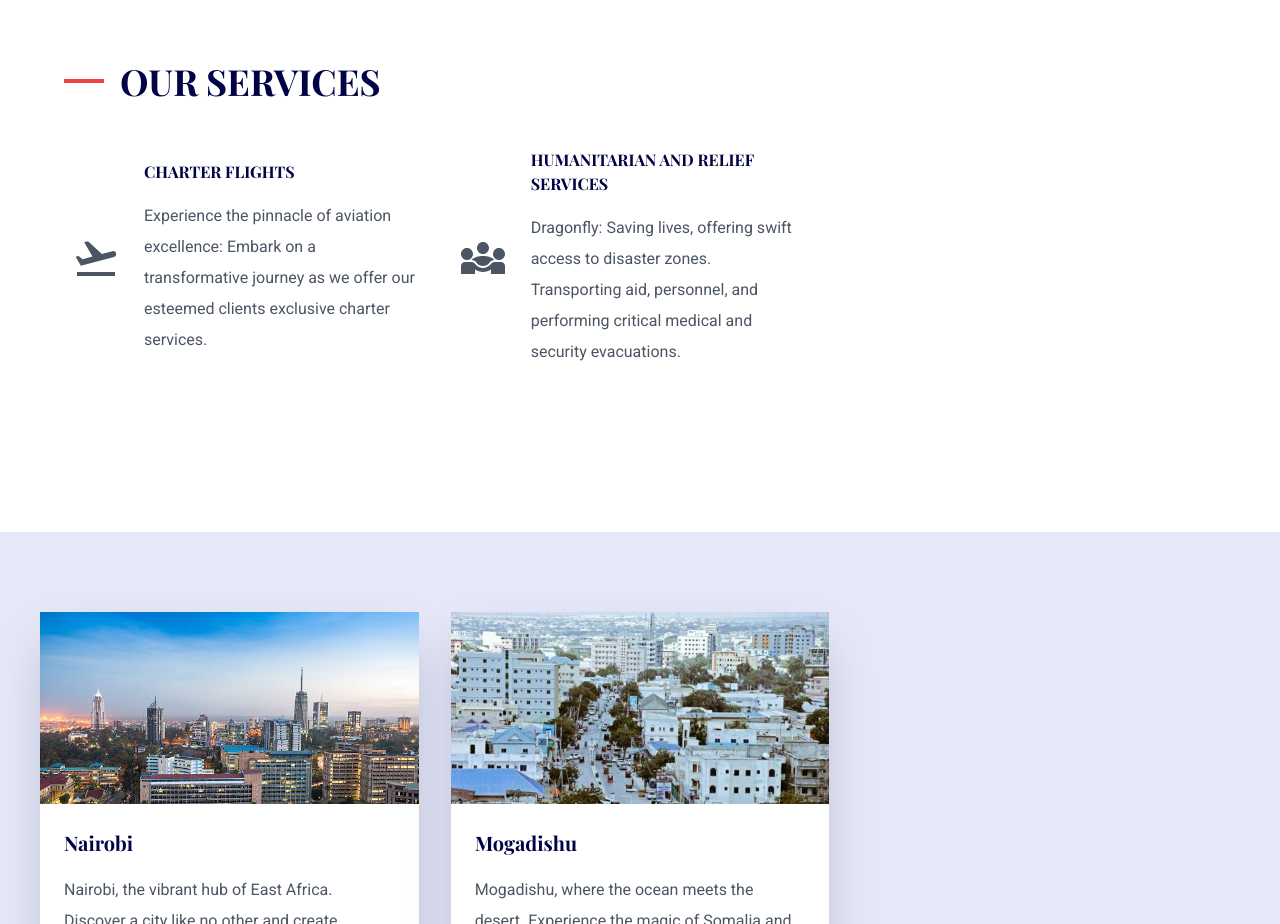
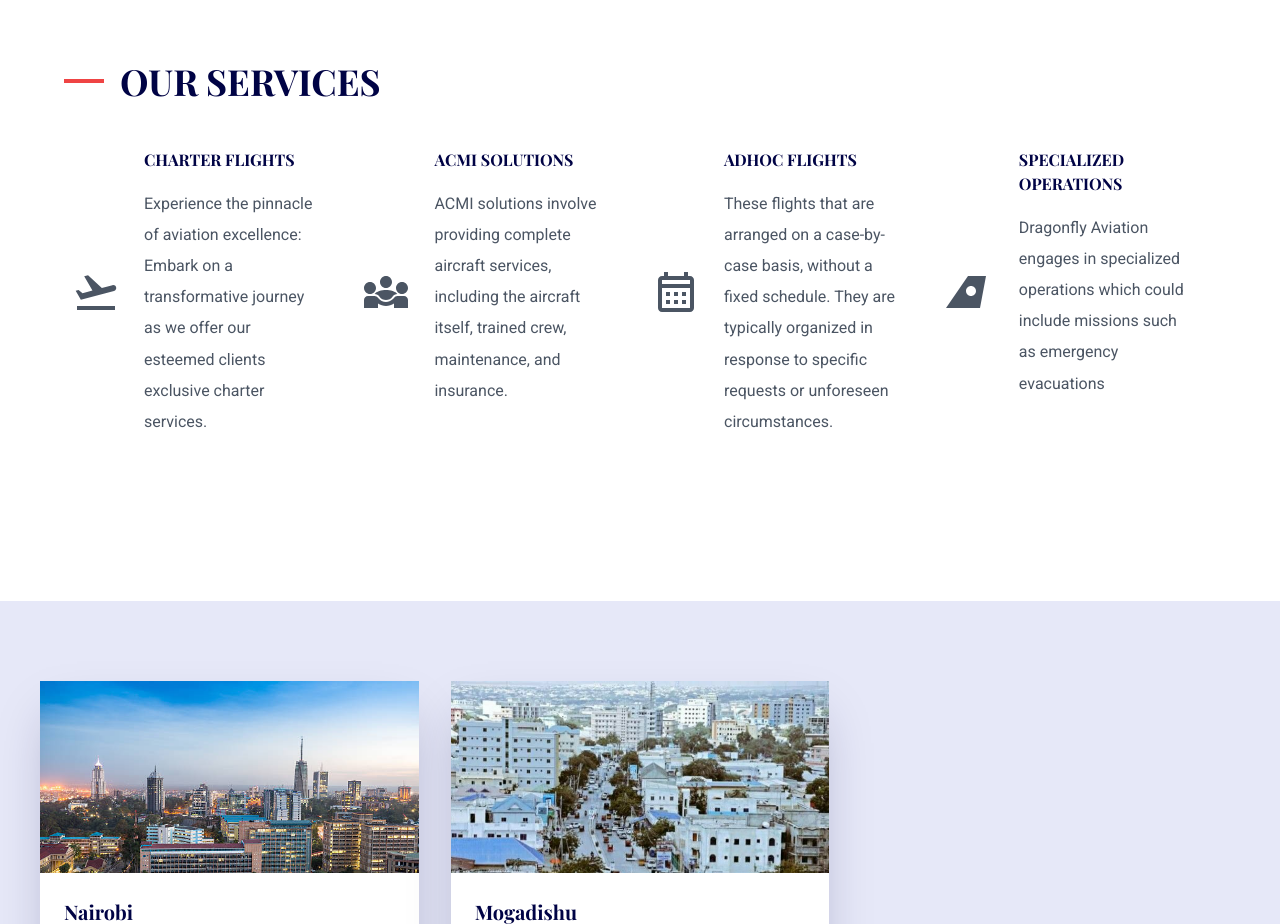
Before and after one commit to Lewinskie/fajr-airlines, a Next.js app: page / in a window 1280 px wide. Shown: the part 860-1784 px from the top of the page. Built offline with nearby package versions, Linux system fonts and the light colour scheme.

Commit message:
Few changes in fleet and home page

```diff
--- a/src/components/molecules/fleet-card.js
+++ b/src/components/molecules/fleet-card.js
@@ -35,7 +35,7 @@ const FleetCard = () => {
         "/DSC_4783.jpg",
       ],
       description:
-        "The DHC-8 Series 400 is a high wing airplane manufactured by Bombardier Aerospace with shared interests from several partners. It is powered by two 5071 shaft horsepower PW 150A turboprop engines (Pratt & Whitney). Each engine drives a 6 blade propeller. The DHC-8 series 400 is a two pilot transport category transport category airplane approved for instrument flight and operation to a maximum altitude of 25000 ft.",
+        "The DHC-8 Series 400 is a high wing airplane manufactured by Bombardier Aerospace with shared interests from several partners. It is powered by two 5071 shaft horsepower PW 150A turboprop engines (Pratt & Whitney) and flies up to 25,000 feet.",
       crewComposition: [
         { role: "Pilots", quantity: 2 },
         { role: "Cabin Crew", quantity: 2 },
--- a/src/components/templates/Sections/ceoSplash.js
+++ b/src/components/templates/Sections/ceoSplash.js
@@ -21,7 +21,7 @@ function CeoSplash({ message }) {
             className="-z-10 brightness-50 object-cover"
           />
         </div>
-        {/* <div className="absolute inset-0 bg-primary-600 opacity-40 "></div> */}
+
         <div
           className="absolute inset-0"
           style={{
--- a/src/components/templates/Sections/serviceBrief.js
+++ b/src/components/templates/Sections/serviceBrief.js
@@ -1,6 +1,8 @@
 import Image from "next/image";
 import Charter from "../../../../public/FAH_1364 copy.webp";
 import Humanitarian from "../../../../public/IMG-20240226-WA0056.jpg";
+import Adhoc from "../../../../public/DSC_4765 copy.jpg";
+import Specialized from "../../../../public/DSC_4714 copy.jpg";
 import { Container, Typography, Grid, Card, CardContent } from "@mui/material";
 import Slider from "react-slick";
 import "slick-carousel/slick/slick.css";
@@ -11,16 +13,34 @@ function ServiceBrief({}) {
     {
       name: "Charter Flights",
       images: [Charter],
-      description: `Experience the pinnacle of aviation excellence: Embark on a
-      transformative journey as we offer our esteemed clients
-      exclusive charter services. Contact us today to book your next charter flight and experience the difference firsthand.`,
+      // Experience the pinnacle of aviation excellence: Embark on a
+      // transformative journey as we offer our esteemed clients
+      // exclusive charter services. Contact us today to book your next charter flight and experience the difference firsthand.
+      description: `
+      Dragonfly Aviation offers charter flights, providing a flexible and tailored air travel solution. Most clients prefer Charter flights for convenience and flexibility, allowing them to customize travel schedules and destinations according to their specific requirements.
+      `,
+    },
+    // {
+    //   name: "Humanitarian And Relief Services",
+    //   images: [Humanitarian],
+    //   description: `Saving lives, offering swift access to disaster zones.
+    //   Transporting aid, personnel, and performing critical medical and
+    //   security evacuations.`,
+    // },
+    {
+      name: "ACMI Solutions (Aircraft, Crew, Maintenance & Insurance)",
+      images: [Humanitarian],
+      description: `ACMI solutions involve providing complete aircraft services, including the aircraft itself, trained crew, maintenance, and insurance. This comprehensive package is often sought by airlines or organizations that require a temporary or long-term solution to meet their operational needs without the burden of managing the entire process. `,
     },
     {
-      name: "Humanitarian And Relief Services",
-      images: [Humanitarian],
-      description: `Saving lives, offering swift access to disaster zones.
-      Transporting aid, personnel, and performing critical medical and
-      security evacuations.`,
+      name: "Adhoc Flights",
+      images: [Adhoc],
+      description: `These flights that are arranged on a case-by-case basis, without a fixed schedule. They are typically organized in response to specific requests or unforeseen circumstances. Dragonfly Aviation's capability to offer ad-hoc flights adds a layer of flexibility for clients who may have immediate or unplanned travel needs. `,
+    },
+    {
+      name: "Specialized Operations",
+      images: [Specialized],
+      description: `Dragonfly Aviation engages in specialized operations which could include missions such as emergency evacuations. `,
     },
   ];
 
@@ -59,7 +79,7 @@ function ServiceBrief({}) {
                             alt={brief.name}
                             layout="fill"
                             objectFit="cover"
-                            // objectPosition="left center"
+                            objectPosition="center top"
                             priority={true}
                           />
                         </div>
--- a/src/components/templates/Sections/services.js
+++ b/src/components/templates/Sections/services.js
@@ -2,7 +2,8 @@ import React from "react";
 import FlightTakeoffOutlinedIcon from "@mui/icons-material/FlightTakeoffOutlined";
 import Diversity3OutlinedIcon from "@mui/icons-material/Diversity3Outlined";
 import CalendarMonthOutlinedIcon from "@mui/icons-material/CalendarMonthOutlined";
-import ArrowRightAltOutlinedIcon from "@mui/icons-material/ArrowRightAltOutlined";
+import AirlinesIcon from "@mui/icons-material/Airlines";
+
 import { Container, Grid } from "@mui/material";
 
 function getIcon(iconName) {
@@ -13,6 +14,8 @@ function getIcon(iconName) {
       return <Diversity3OutlinedIcon style={{ fontSize: 48 }} />;
     case "CalendarMonthOutlinedIcon":
       return <CalendarMonthOutlinedIcon style={{ fontSize: 48 }} />;
+    case "AirlinesIcon":
+      return <AirlinesIcon style={{ fontSize: 48 }} />;
     default:
       return null;
   }
@@ -30,15 +33,17 @@ function Services({ services_data }) {
         <Grid container spacing={3} className="container px-2 py-8">
           {services_data &&
             services_data.services.map((service, i) => (
-              <Grid
-                key={i}
-                item
-                xs={12}
-                sm={6}
-                lg={4}
-                className="p-4 flex items-center"
-              >
-                <div items-center justify-center text-secondary-500 mb-4>
+              <Grid key={i} item xs={12} sm={6} lg={3} className="p-4 flex ">
+                <div
+                  text-secondary-500
+                  mb-4
+                  style={{
+                    height: "100%",
+                    width: "100%",
+                    display: "flex",
+                    alignItems: "center",
+                  }}
+                >
                   {getIcon(service.icon)}
                 </div>
                 <div className="pl-6">
@@ -47,10 +52,6 @@ function Services({ services_data }) {
                   <p className="leading-relaxed text-base font-serif">
                     {service.text}
                   </p>
-                  {/* <a className="mt-3 text-secondary-500 inline-flex items-center">
-                    Learn More
-                    <ArrowRightAltOutlinedIcon style={{ fontSize: 28 }} />
-                  </a> */}
                 </div>
               </Grid>
             ))}
--- a/src/data/index.js
+++ b/src/data/index.js
@@ -166,8 +166,20 @@ export const services_data = {
     {
       id: 2,
       icon: "Diversity3OutlinedIcon",
-      title: "HUMANITARIAN AND RELIEF SERVICES",
-      text: "Dragonfly: Saving lives, offering swift access to disaster zones. Transporting aid, personnel, and performing critical medical and security evacuations.",
+      title: "ACMI SOLUTIONS",
+      text: "ACMI solutions involve providing complete aircraft services, including the aircraft itself, trained crew, maintenance, and insurance.  ",
+    },
+    {
+      id: 3,
+      icon: "CalendarMonthOutlinedIcon",
+      title: "ADHOC FLIGHTS",
+      text: "These flights that are arranged on a case-by-case basis, without a fixed schedule. They are typically organized in response to specific requests or unforeseen circumstances.  ",
+    },
+    {
+      id: 4,
+      icon: "AirlinesIcon",
+      title: "SPECIALIZED OPERATIONS",
+      text: "Dragonfly Aviation engages in specialized operations which could include missions such as emergency evacuations",
     },
   ],
 };
```
Also changed, not shown: src/components/templates/Sections/aboutSplash.js (+0 -12 lines), src/components/templates/Sections/coreValues.js (+0 -33 lines), src/components/templates/Sections/servicesSplash.js (+0 -12 lines), public/44907917.jpg (added).
